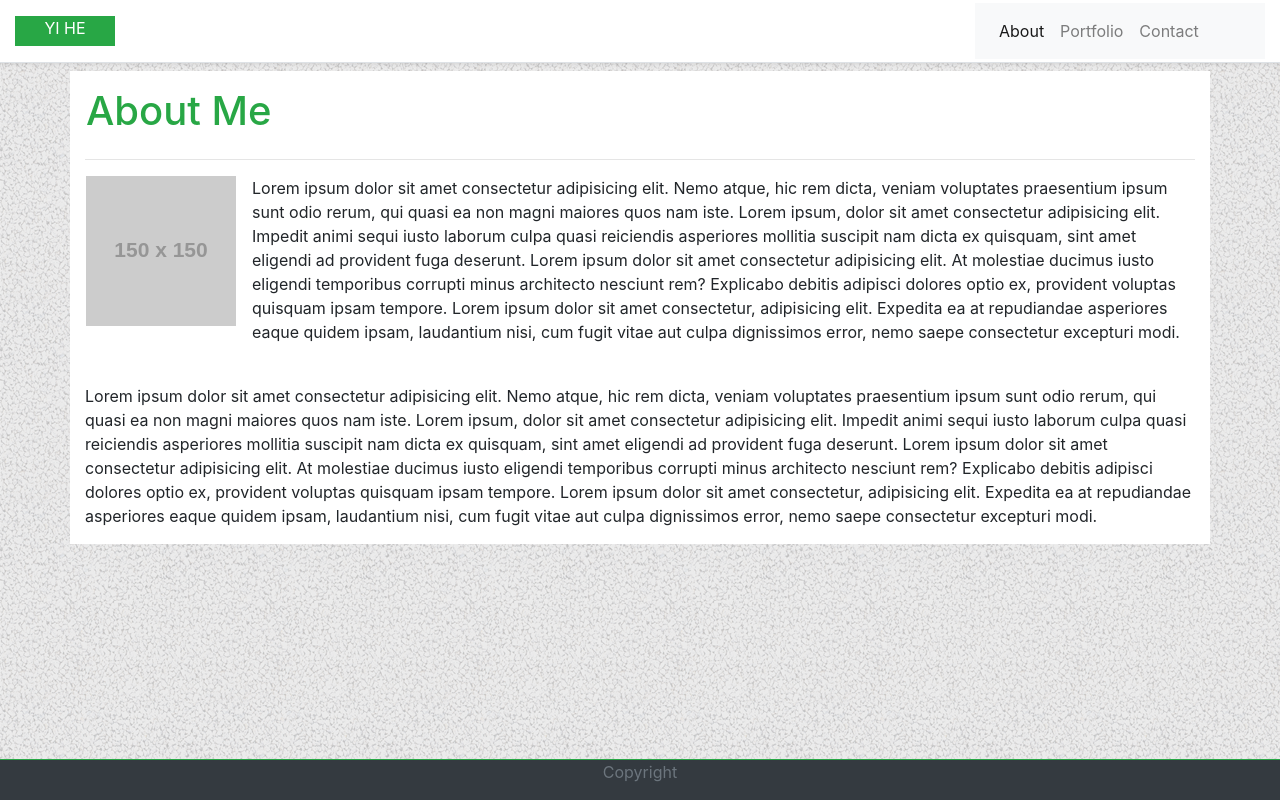
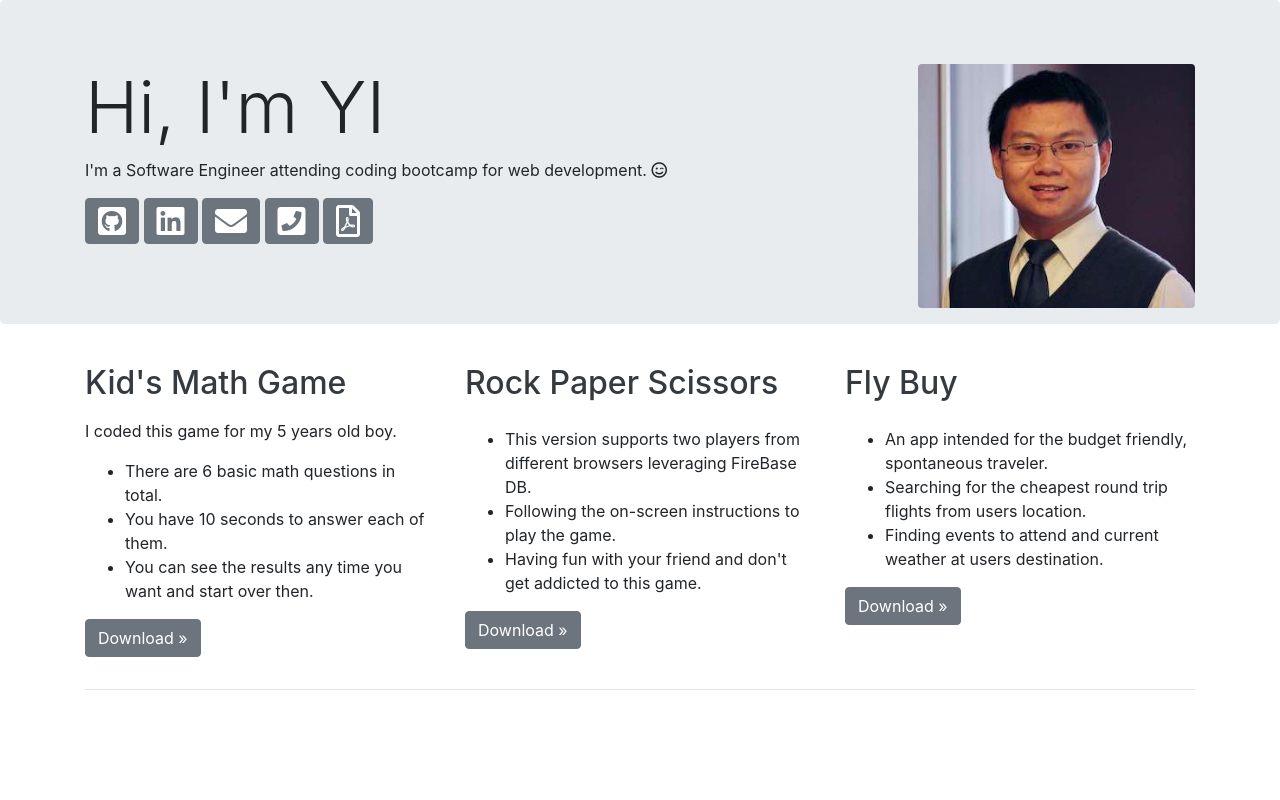
Before and after one commit to hyryo513/Bootstrap-Portfolio, a plain HTML site: page index.html in a window 1280 px wide. Drawn offline with nearby package versions, Linux system fonts and the light colour scheme; placeholder pictures from the web are drawn by us.

Commit message:
updated profile

```diff
--- a/index.html
+++ b/index.html
@@ -6,61 +6,84 @@
     <meta http-equiv="X-UA-Compatible" content="ie=edge">
     <title>YI HE's Portfolio</title>
     <link rel="stylesheet" href="https://stackpath.bootstrapcdn.com/bootstrap/4.1.3/css/bootstrap.min.css" integrity="sha384-MCw98/SFnGE8fJT3GXwEOngsV7Zt27NXFoaoApmYm81iuXoPkFOJwJ8ERdknLPMO" crossorigin="anonymous">
+    <link rel="stylesheet" href="https://use.fontawesome.com/releases/v5.7.2/css/all.css" integrity="sha384-fnmOCqbTlWIlj8LyTjo7mOUStjsKC4pOpQbqyi7RrhN7udi9RwhKkMHpvLbHG9Sr" crossorigin="anonymous">
 </head>
-<body style="background-image:url(images/gravel.png);">
-    <div class="container-fluid bg-white border-bottom shadow-sm">
-        <div class="row align-items-center">
-            <div class="col-lg-2 col-sm-2 col-2">
-                <p class="mt-3 bg-success text-white text-center" style="height: 30px; width: 100px">
-                    YI HE
+<body>
+    <main role="main">
+        <div class="jumbotron">
+            <div class="container">
+                <img src="img/profile.jpg" class="img-fluid rounded float-right w-25" alt="Responsive image">
+                <h1 class="display-3">Hi, I'm YI</h1>
+
+                <p>I'm a Software Engineer attending coding bootcamp for web development. <i class="far fa-smile-wink"></i> </p>
+                <p>
+                    <span>
+                        <a class="btn btn-secondary fab fa-github-square fa-2x" href="https://github.com/hyryo513" target="_blank" data-toggle="tooltip" title="GitHub Profile" data-placement="bottom"></a>
+                    </span>
+                    <span>
+                        <a class="btn btn-secondary fab fa-linkedin fa-2x" href="https://www.linkedin.com/in/yiheinfosys/" target="_blank" data-toggle="tooltip" title="LinkedIn Profile" data-placement="bottom"></a>
+                    </span>
+                    <span>
+                        <button class="btn btn-secondary fa fa-envelope fa-2x" data-toggle="tooltip" title="henry.heyi513@gmail.com" data-placement="bottom"></button>
+                    </span>
+                    <span>
+                        <button class="btn btn-secondary fas fa-phone-square fa-2x" data-toggle="tooltip" title="Phone Number" data-placement="bottom"></button>
+                    </span>
+                    <span>
+                        <a class="btn btn-secondary far fa-file-pdf fa-2x" data-toggle="tooltip" title="Resume" data-placement="bottom" href="asset/Profile.pdf" download="YI's Resume" target="_blank"></a>
+                    </span>
                 </p>
             </div>
-            <div class="col-lg-7 col-sm-6 col-5"></div>
-            <div class="col-lg-3 col-sm-4 col-5">
-                <div class="navbar navbar-expand-lg navbar-light bg-light">
-                    <button class="navbar-toggler" type="button" data-toggle="collapse" data-target="#navbarTogglerDemo01" aria-controls="navbarTogglerDemo01" aria-expanded="false" aria-label="Toggle navigation">
-                        <span class="navbar-toggler-icon"></span>
-                    </button>
-                    <div class="collapse navbar-collapse" id="navbarTogglerDemo01">
-                        <ul class="navbar-nav mr-auto mt-2 mt-lg-0">
-                            <li class="nav-item active">
-                                <a class="nav-link" href="index.html">About</a>
-                            </li>
-                            <li class="nav-item">
-                                <a class="nav-link" href="portfolio.html">Portfolio</a>
-                            </li>
-                            <li class="nav-item">
-                                <a class="nav-link" href="contact.html">Contact</a>
-                            </li>
+        </div>
+
+        <div class="container">
+            <div class="row">
+                <div class="col-md-4">
+                    <h2><a href="https://hyryo513.github.io/KidsMathGame/" target="_blank" class="text-dark nav-link pl-0">Kid's Math Game</a></h2>
+                    <p>
+                        I coded this game for my 5 years old boy.
+                        <ul>
+                            <li>There are 6 basic math questions in total.</li>
+                            <li>You have 10 seconds to answer each of them.</li>
+                            <li>You can see the results any time you want and start over then.</li>
                         </ul>
-                    </div>
+                    </p>
+                    <p><a class="btn btn-secondary" href="https://github.com/hyryo513/KidsMathGame" target="_blank">Download »</a></p>
+                </div>
+                <div class="col-md-4">
+                        <h2><a href="https://hyryo513.github.io/RPS-MultiplePlayers/" target="_blank" class="text-dark nav-link pl-0">Rock Paper Scissors</a></h2>
+                        <p>
+                            <ul>
+                                <li>This version supports two players from different browsers leveraging FireBase DB.</li>
+                                <li>Following the on-screen instructions to play the game.</li>
+                                <li>Having fun with your friend and don't get addicted to this game.</li>
+                            </ul>
+                        </p>
+                        <p><a class="btn btn-secondary" href="https://github.com/hyryo513/RPS-MultiplePlayers" target="_blank">Download »</a></p>
+                </div>
+                <div class="col-md-4">
+                        <h2><a href="https://iceberg09.github.io/amazing-rebels/index.html" target="_blank" class="text-dark nav-link pl-0">Fly Buy</a></h2>
+                        <p>
+                            <ul>
+                                <li>An app intended for the budget friendly, spontaneous traveler.</li>
+                                <li>Searching for the cheapest round trip flights from users location.</li>
+                                <li>Finding events to attend and current weather at users destination.</li>
+                            </ul>
+                        </p>
+                        <p><a class="btn btn-secondary" href="https://github.com/hyryo513/flybuycopy" target="_blank">Download »</a></p>
                 </div>
             </div>
+            <hr>
         </div>
-    </div>
-    <div class="container bg-white mt-2">
-            <div class="row pl-3 pt-3">
-                <h1 class="text-success">About Me</h1>
-            </div>
-            <hr>
-            <div class="row">
-                <div class="span12">
-                    <img src="https://via.placeholder.com/150" class="img-responsive float-left mx-3">
-                    <p class="mx-3">Lorem ipsum dolor sit amet consectetur adipisicing elit. Nemo atque, hic rem dicta, veniam voluptates praesentium ipsum sunt odio rerum, qui quasi ea non magni maiores quos nam iste. Lorem ipsum, dolor sit amet consectetur adipisicing elit. Impedit animi sequi iusto laborum culpa quasi reiciendis asperiores mollitia suscipit nam dicta ex quisquam, sint amet eligendi ad provident fuga deserunt. Lorem ipsum dolor sit amet consectetur adipisicing elit. At molestiae ducimus iusto eligendi temporibus corrupti minus architecto nesciunt rem? Explicabo debitis adipisci dolores optio ex, provident voluptas quisquam ipsam tempore. Lorem ipsum dolor sit amet consectetur, adipisicing elit. Expedita ea at repudiandae asperiores eaque quidem ipsam, laudantium nisi, cum fugit vitae aut culpa dignissimos error, nemo saepe consectetur excepturi modi.</p>
-                </div>
-            </div>
-            <br>
-            <div class="row">
-                <div class="col-12">
-                        <p>Lorem ipsum dolor sit amet consectetur adipisicing elit. Nemo atque, hic rem dicta, veniam voluptates praesentium ipsum sunt odio rerum, qui quasi ea non magni maiores quos nam iste. Lorem ipsum, dolor sit amet consectetur adipisicing elit. Impedit animi sequi iusto laborum culpa quasi reiciendis asperiores mollitia suscipit nam dicta ex quisquam, sint amet eligendi ad provident fuga deserunt. Lorem ipsum dolor sit amet consectetur adipisicing elit. At molestiae ducimus iusto eligendi temporibus corrupti minus architecto nesciunt rem? Explicabo debitis adipisci dolores optio ex, provident voluptas quisquam ipsam tempore. Lorem ipsum dolor sit amet consectetur, adipisicing elit. Expedita ea at repudiandae asperiores eaque quidem ipsam, laudantium nisi, cum fugit vitae aut culpa dignissimos error, nemo saepe consectetur excepturi modi.</p>
-                </div>
-            </div>
-        </div>
-        <footer class="container-fluid fixed-bottom bg-dark border-top border-success">
-                  <p class="text-center text-muted">Copyright</p>
-        </footer>
-        <script src="https://code.jquery.com/jquery-3.3.1.slim.min.js" integrity="sha384-q8i/X+965DzO0rT7abK41JStQIAqVgRVzpbzo5smXKp4YfRvH+8abtTE1Pi6jizo" crossorigin="anonymous"></script>
-        <script src="https://cdnjs.cloudflare.com/ajax/libs/popper.js/1.14.3/umd/popper.min.js" integrity="sha384-ZMP7rVo3mIykV+2+9J3UJ46jBk0WLaUAdn689aCwoqbBJiSnjAK/l8WvCWPIPm49" crossorigin="anonymous"></script>
-        <script src="https://stackpath.bootstrapcdn.com/bootstrap/4.1.3/js/bootstrap.min.js" integrity="sha384-ChfqqxuZUCnJSK3+MXmPNIyE6ZbWh2IMqE241rYiqJxyMiZ6OW/JmZQ5stwEULTy" crossorigin="anonymous"></script>
+    </main>
+
+    <script src="https://code.jquery.com/jquery-3.3.1.slim.min.js" integrity="sha384-q8i/X+965DzO0rT7abK41JStQIAqVgRVzpbzo5smXKp4YfRvH+8abtTE1Pi6jizo" crossorigin="anonymous"></script>
+    <script src="https://cdnjs.cloudflare.com/ajax/libs/popper.js/1.14.3/umd/popper.min.js" integrity="sha384-ZMP7rVo3mIykV+2+9J3UJ46jBk0WLaUAdn689aCwoqbBJiSnjAK/l8WvCWPIPm49" crossorigin="anonymous"></script>
+    <script src="https://stackpath.bootstrapcdn.com/bootstrap/4.1.3/js/bootstrap.min.js" integrity="sha384-ChfqqxuZUCnJSK3+MXmPNIyE6ZbWh2IMqE241rYiqJxyMiZ6OW/JmZQ5stwEULTy" crossorigin="anonymous"></script>
+    <script>
+            $(document).ready(function(){
+              $('[data-toggle="tooltip"]').tooltip();
+            });
+    </script>
 </body>
 </html>
```
Also changed, not shown: contact.html (deleted, +0 -73 lines), portfolio.html (deleted, +0 -87 lines), images/gravel.png (deleted), img/profile.jpg (added), 1 other file.
